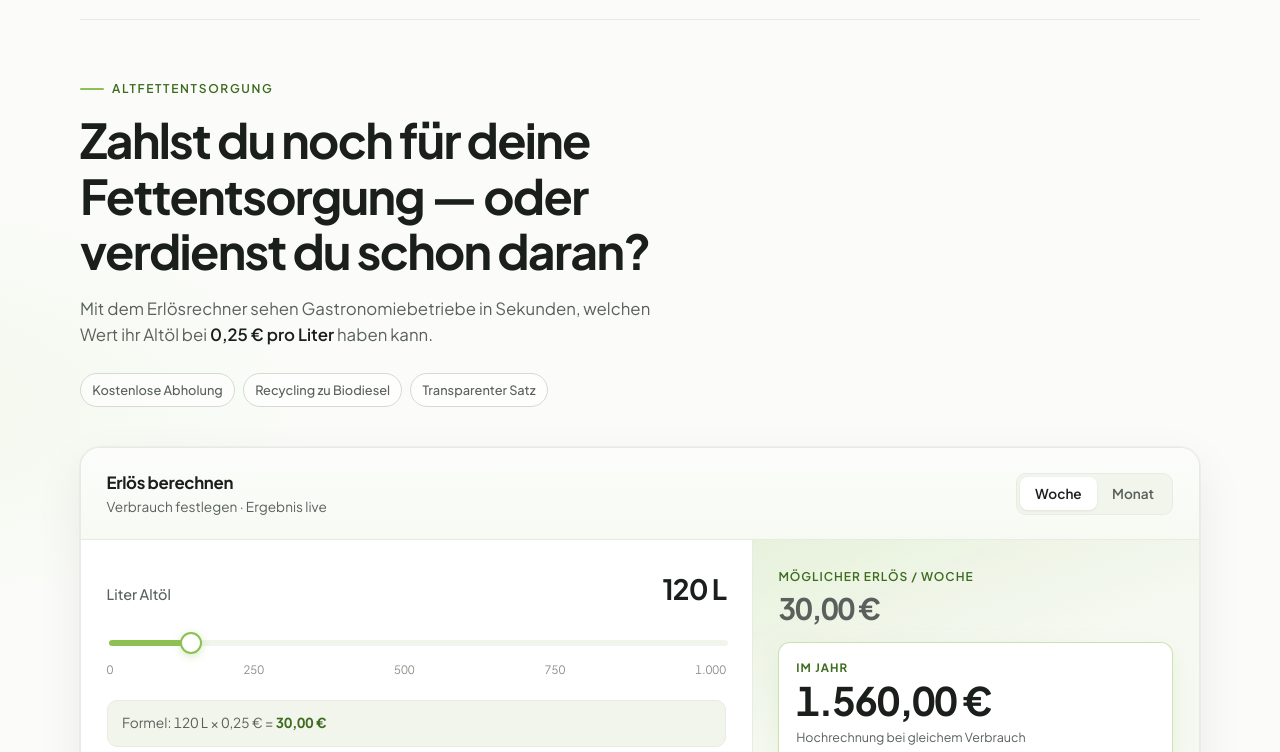
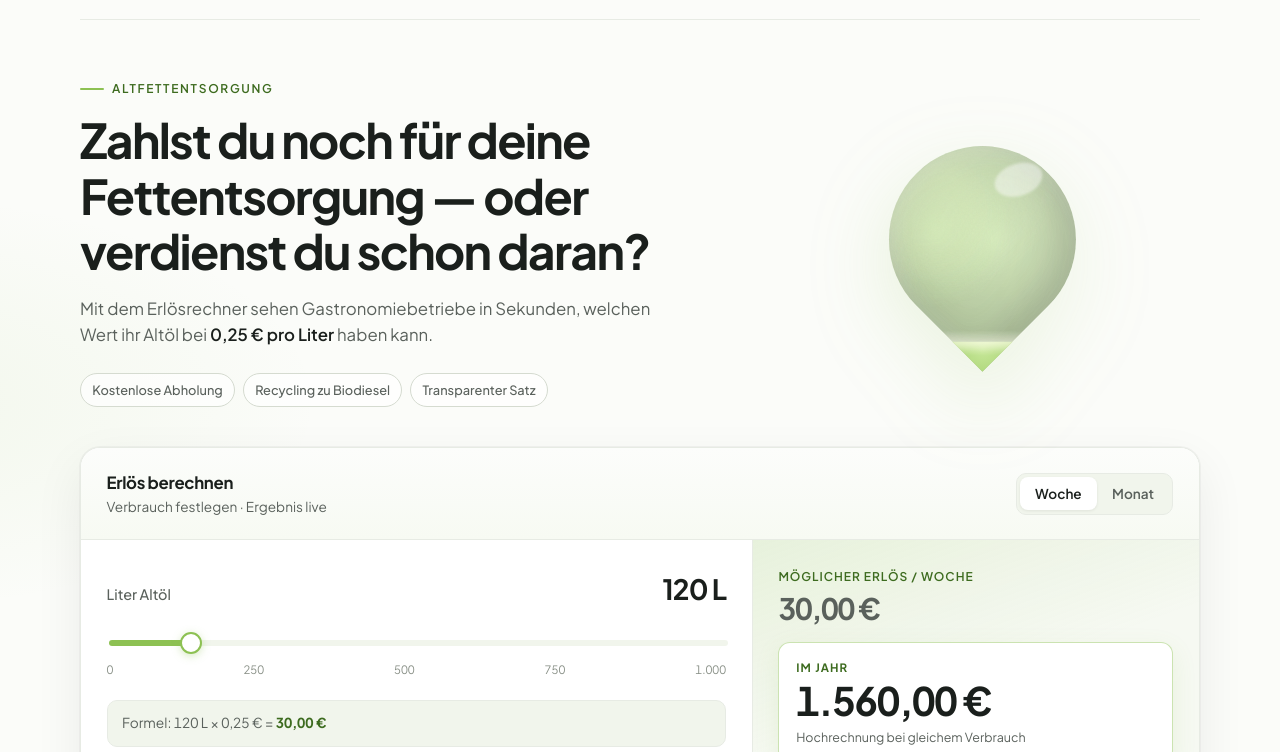
Before and after one commit to xMedia-Apps/xmedia-apps, a website: page test2/index.html in a window 1280 px wide. Shown: the part 48-800 px from the top of the page. Drawn offline with Linux system fonts and the light colour scheme.

Commit message:
Fix /test2 oil drop visibility with CSS teardrop shape.

```diff
--- a/test2/index.html
+++ b/test2/index.html
@@ -11,7 +11,7 @@
   <link rel="preconnect" href="https://fonts.googleapis.com" />
   <link rel="preconnect" href="https://fonts.gstatic.com" crossorigin />
   <link href="https://fonts.googleapis.com/css2?family=Plus+Jakarta+Sans:wght@400;500;600;700&display=swap" rel="stylesheet" />
-  <link rel="stylesheet" href="/test2/styles.css?v=7" />
+  <link rel="stylesheet" href="/test2/styles.css?v=8" />
 </head>
 <body>
   <div class="frame">
@@ -47,17 +47,12 @@
         </div>
 
         <div class="hero-visual" aria-hidden="true">
-          <svg class="orb-clip-svg" width="0" height="0" aria-hidden="true" focusable="false">
-            <defs>
-              <clipPath id="oil-drop-clip" clipPathUnits="objectBoundingBox">
-                <path d="M0.5 0.01 C0.5 0.01 0.04 0.36 0.04 0.6 A0.46 0.38 0 1 0 0.96 0.6 C0.96 0.36 0.5 0.01 0.5 0.01Z" />
-              </clipPath>
-            </defs>
-          </svg>
           <div class="orb-wrap">
             <div class="orb" id="orb" style="--level: 12%">
-              <div class="orb-liquid">
-                <div class="orb-wave"></div>
+              <div class="orb-inner">
+                <div class="orb-liquid">
+                  <div class="orb-wave"></div>
+                </div>
               </div>
             </div>
           </div>
--- a/test2/styles.css
+++ b/test2/styles.css
@@ -180,32 +180,37 @@ h1 {
   place-items: center;
 }
 
-.orb-clip-svg {
-  position: absolute;
-  width: 0;
-  height: 0;
-  overflow: hidden;
+.orb-wrap {
+  filter: drop-shadow(0 28px 40px rgba(var(--brand-rgb), 0.3));
+  display: grid;
+  place-items: center;
+  width: min(260px, 70%);
+  aspect-ratio: 1;
 }
 
-.orb-wrap {
-  filter: drop-shadow(0 28px 40px rgba(var(--brand-rgb), 0.3));
-}
-
+/* Öltropfen: runde Form + eine Ecke, dann 45° drehen */
 .orb {
   --level: 0%;
-  width: min(210px, 58%);
-  aspect-ratio: 0.72 / 1;
-  clip-path: url(#oil-drop-clip);
-  -webkit-clip-path: url(#oil-drop-clip);
+  width: 72%;
+  aspect-ratio: 1;
+  border-radius: 70% 70% 70% 0;
+  transform: rotate(-45deg);
   background:
-    radial-gradient(circle at 35% 22%, rgba(223, 243, 192, 0.55) 0%, transparent 42%),
-    radial-gradient(circle at 50% 65%, rgba(var(--brand-rgb), 0.28), rgba(61, 95, 28, 0.45));
+    radial-gradient(circle at 35% 30%, rgba(223, 243, 192, 0.55) 0%, transparent 42%),
+    radial-gradient(circle at 55% 55%, rgba(var(--brand-rgb), 0.28), rgba(61, 95, 28, 0.45));
   box-shadow:
-    inset 0 -20px 40px rgba(0, 0, 0, 0.12),
-    inset 0 12px 24px rgba(255, 255, 255, 0.25);
+    inset 0 -16px 36px rgba(0, 0, 0, 0.12),
+    inset 0 10px 20px rgba(255, 255, 255, 0.25);
   position: relative;
   overflow: hidden;
   isolation: isolate;
+}
+
+/* Inhalt zurückdrehen, damit die Flüssigkeit gerade steigt */
+.orb-inner {
+  position: absolute;
+  inset: -22%;
+  transform: rotate(45deg);
 }
 
 .orb-liquid {
@@ -237,24 +242,23 @@ h1 {
   50% { transform: translateX(5%) scaleY(1.25); }
 }
 
-.orb::before {
+.orb-inner::before {
   content: "";
   position: absolute;
   inset: 0;
   background:
-    radial-gradient(circle at 35% 20%, rgba(223, 243, 192, 0.35) 0%, transparent 40%);
-  box-shadow: inset 0 0 0 1px rgba(255, 255, 255, 0.12);
+    radial-gradient(circle at 38% 28%, rgba(223, 243, 192, 0.4) 0%, transparent 42%);
   z-index: 2;
   pointer-events: none;
 }
 
-.orb::after {
+.orb-inner::after {
   content: "";
   position: absolute;
-  top: 16%;
-  right: 24%;
-  width: 22%;
-  height: 14%;
+  top: 22%;
+  right: 28%;
+  width: 18%;
+  height: 12%;
   border-radius: 50%;
   background: rgba(255, 255, 255, 0.45);
   filter: blur(1px);
```
